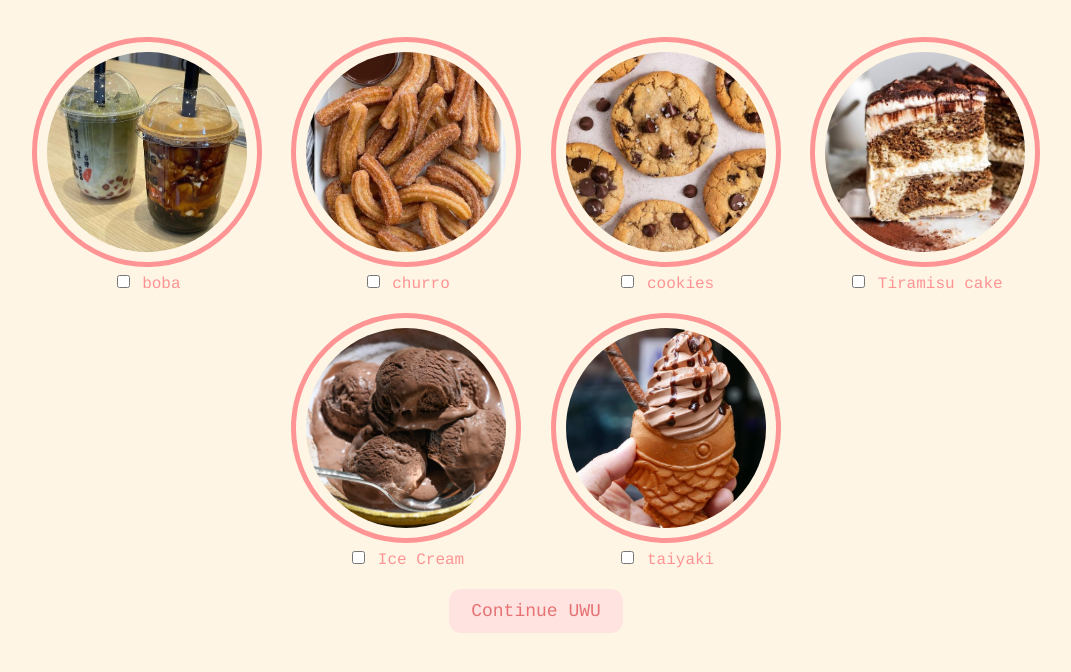
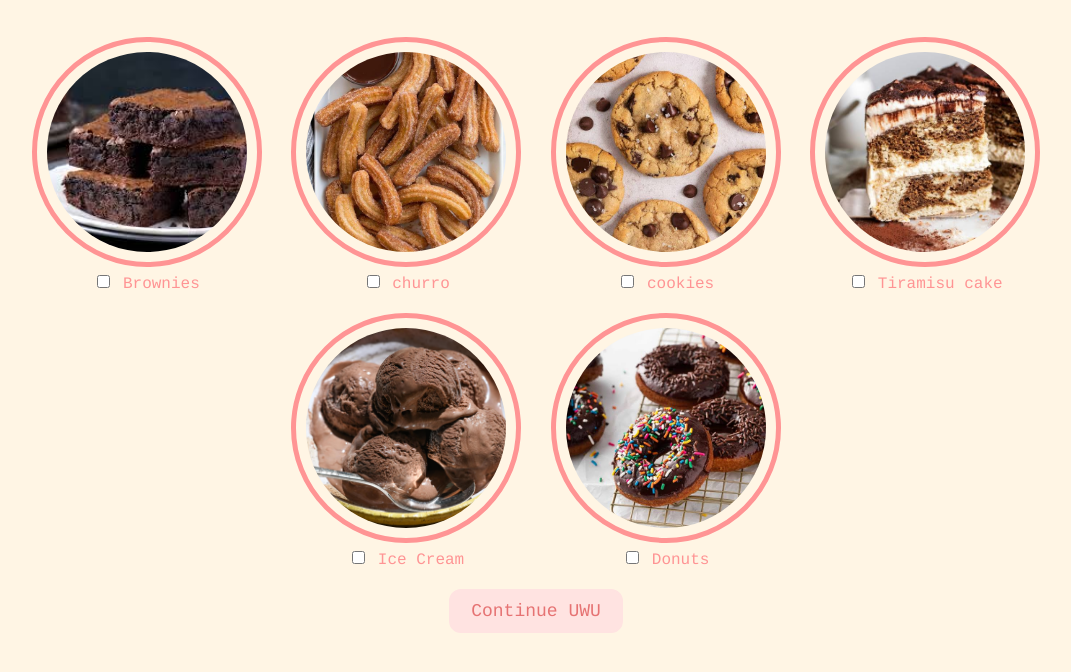
Before and after one commit to XDE-dev/Will-you-be-my-Valentine, a plain HTML site: page dessert.html in a window 1280 px wide. Shown: the part 90-762 px from the top of the page, without its empty margins (104-1175 px from the left). Drawn offline with Linux system fonts and the light colour scheme.

Commit message:
Update dessert.html

```diff
--- a/dessert.html
+++ b/dessert.html
@@ -11,9 +11,9 @@
 
     <div class="dessert-selection">
       <div class="dessert-item">
-        <img src="boba.jpeg" alt="boba" />
+        <img src="brownies.jpeg" alt="brownies" />
         <label
-          ><input type="checkbox" name="dessert" value="boba" /> boba</label
+          ><input type="checkbox" name="dessert" value="brownies" /> Brownies</label
         >
       </div>
       <div class="dessert-item">
@@ -39,10 +39,10 @@
         >
       </div>
       <div class="dessert-item">
-        <img src="taiyaki.jpeg" alt="taiyaki" />
+        <img src="donut.jpeg" alt="donut" />
         <label
-          ><input type="checkbox" name="dessert" value="taiyaki" />
-          taiyaki</label
+          ><input type="checkbox" name="dessert" value="donut" />
+          Donuts</label
         >
       </div>
     </div>
```
